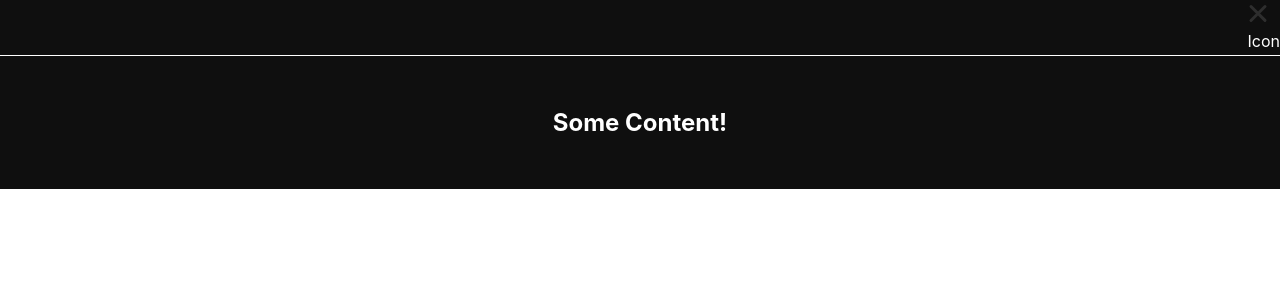
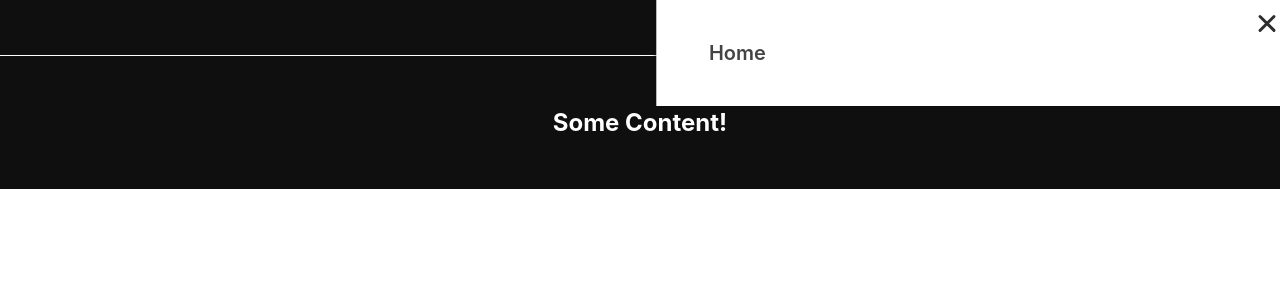
Before and after one commit to Sbrunelli433/React-Portfolio, a React (Create React App) app in the folder hamburger-menu/: page / in a window 1280 px wide. Both pictures are taken after a click on the element 1263 px from the left and 17 px from the top of the page. Shown: the top 300 px of the page. Built offline with nearby package versions, Linux system fonts and the light colour scheme.

Commit message:
added containers and nav menu link

```diff
--- a/hamburger-menu/src/components/hamburgerMenu/index.jsx
+++ b/hamburger-menu/src/components/hamburgerMenu/index.jsx
@@ -1,6 +1,8 @@
 import React, { useState } from 'react';
 import styled from 'styled-components';
 import { MenuToggle } from './menuToggle';
+import { motion } from "framer-motion";
+import { NavMenu } from './navMenu';
 
 
 const HamburgerMenuContainer = styled.div`
@@ -14,7 +16,7 @@ const HamburgerIcon = styled.div`
   transition: all  250ms ease-in-out;
 `;
 
-const MenuContainer = styled.div`
+const MenuContainer = styled(motion.div)`
     min-width: 300px;
     width: 100%;
     max-width: 44%;
@@ -29,6 +31,22 @@ const MenuContainer = styled.div`
     padding: 1em 2.5em;
 `;
 
+const menuVariants = {
+    open: {
+        transform: "translateX(3%)",
+    },
+    closed: {
+        transform: "translateX(103%)",
+    },
+};
+
+const menuTransition = {
+    type: "spring",
+    duration: 1,
+    stiffness: 33,
+    delay: 0.1,
+};
+
 export function HamburgerMenu(props) {
 
     const [isOpen, setOpen] = useState(false);
@@ -38,15 +56,16 @@ export function HamburgerMenu(props) {
 
     return (
         <HamburgerMenuContainer>
-            <HamburgerIcon>
-                <MenuToggle toggle={toggleMenu} isOpen={isOpen} />
-                Icon
-            </HamburgerIcon>
+            <MenuToggle toggle={toggleMenu} isOpen={isOpen} />
 
+            <MenuContainer
+                initial={false}
+                animate={isOpen ? 'open' : 'closed'}
+                variants={menuVariants}
+                transition={menuTransition}
+            >
+                <NavMenu isOpen={isOpen}/>
+            </MenuContainer>
         </HamburgerMenuContainer>
-
-
-    )
-
-
+    );
 }
--- a/hamburger-menu/src/components/hamburgerMenu/navMenu.jsx
+++ b/hamburger-menu/src/components/hamburgerMenu/navMenu.jsx
@@ -0,0 +1,74 @@
+import React from 'react';
+import { motion } from 'framer-motion';
+import styled from 'styled-components';
+
+
+
+const NavMenuContainer = styled.div`
+    width: 100%;
+    display: flex;
+    flex-direction: column;
+`;
+
+const NavList = styled.ul`
+    padding: 0 0.8em;
+    width: 100%;
+    display: flex;
+    flex-direction: column;
+`;
+
+const NavLink = styled(motion.li)`
+  font-weight: 600;
+  height: 42px;
+  display: flex;
+  align-items: center;
+  cursor: pointer;
+  a {
+    text-decoration: none;
+    color: #444;
+    font-size: 20px;
+    transition: all 200ms ease-in-out;
+  }
+  &:hover {
+    a {
+      color: #555;
+    }
+  }
+`;
+
+const variants = {
+    show: {
+        transform: 'translateX(0em)',
+        opacity: 1,
+    },
+    hide: {
+        transform: "translateX(5em)",
+        opacity: 0,
+    },
+};
+
+export function NavMenu({ isOpen }) {
+    return (
+        <NavMenuContainer>
+            <NavList>
+                <NavLink
+                    initial={false}
+                    animate={isOpen ? 'show' : 'hide'}
+                    variants={{
+                        show: {
+                          ...variants.show,
+                          transition: { delay: 0.3, duration: 0.2 },
+                        },
+                        hide: {
+                          ...variants.hide,
+                          transition: { delay: 0.05, duration: 0.05 },
+                        },
+                    }}
+                >
+                    <a href="#">Home</a>
+                </NavLink>
+            </NavList>
+        </NavMenuContainer>
+    )
+
+}
```
